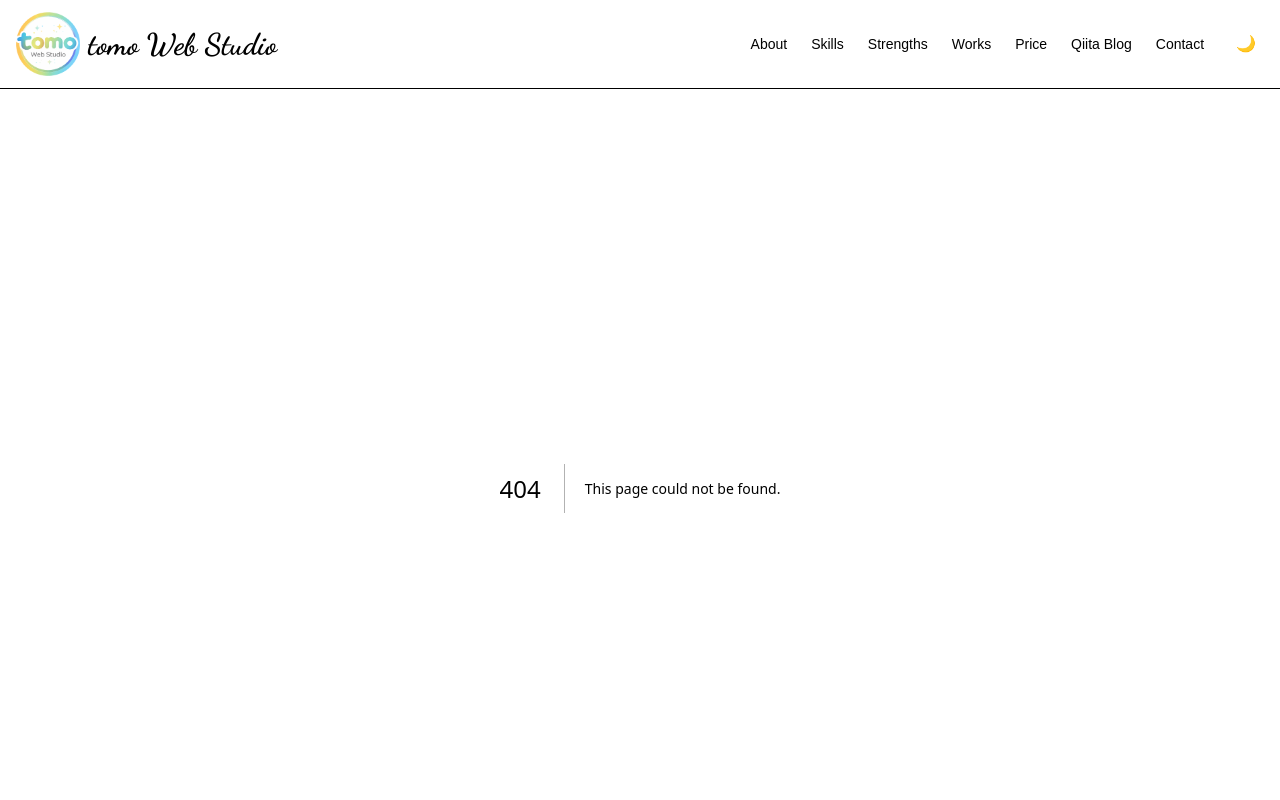
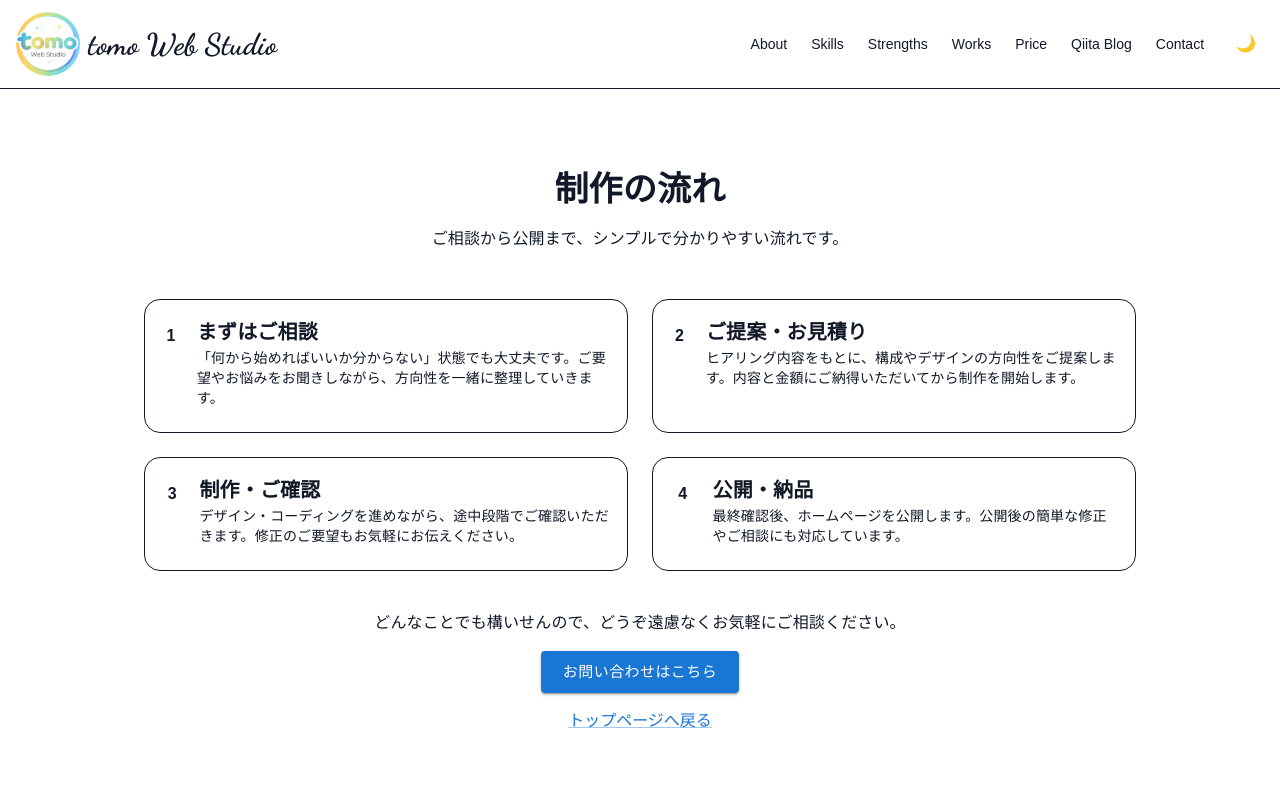
Before and after one commit to mizukami-0418/my-homepage, a Next.js app: page /workflow in a window 1280 px wide. Before the commit this address had no page. Shown: the top 800 px of the page. Built offline with nearby package versions, Linux system fonts and the light colour scheme.

Commit message:
feat: ソーシャルリンクの配置を中央に修正し、ターゲットオーディエンスセクションを追加

```diff
--- a/app/components/SocialLinks.tsx
+++ b/app/components/SocialLinks.tsx
@@ -26,7 +26,7 @@ export default function SocialLinks() {
     <Box
       sx={{
         display: "flex",
-        justifyContent: "left",
+        justifyContent: "center",
         gap: 3,
       }}
     >
--- a/app/components/about/AboutSection.tsx
+++ b/app/components/about/AboutSection.tsx
@@ -15,8 +15,7 @@ export default function AboutSection() {
             description={[
               "tomo ― 友達のように、共に歩む Web スタジオ",
               "tomo Web Studio の tomo には、「友達」と「共に」という二つの意味があります。",
-              "お客様にとって、気軽に相談でき、安心して任せられる存在であること。",
-              "そして、目的や想いを共有しながら、一緒に作り上げていくこと。それが私たちの願いです。",
+              "一人で事業をされている方が、安心して相談できる存在でありたい。",
               "小さなスタジオだからこそできる、丁寧で誠実な対応を大切にし、確かな信頼をお届けします。",
             ]}
           />
--- /dev/null
+++ b/app/components/audience/TargetAudienceSection.tsx
@@ -0,0 +1,93 @@
+"use client";
+
+import { Box, Button, Link, Paper, Typography } from "@mui/material";
+
+export function TargetAudienceSection() {
+  const items = [
+    "はじめてホームページを作ろうと考えている方",
+    "何を載せればいいのか分からず、なかなか進まない方",
+    "SNSだけでは少し信頼面が不安に感じる方",
+    "できるだけ費用を抑えて、無理なく始めたい方",
+    "専門用語が多い説明は正直ちょっと苦手な方",
+    "一人で相談できる相手が欲しいと感じている方",
+  ];
+
+  return (
+    <section className="bg-background py-20 border rounded-4xl">
+      <div className="mx-auto max-w-5xl px-4">
+        {/* Title */}
+        <div className="text-center mb-12">
+          <Typography variant="h4" component="h2" fontWeight="bold">
+            こんな方に、ぴったりです
+          </Typography>
+
+          <Typography variant="body1" className="mt-4">
+            ホームページを作りたいと思っても、
+            <br className="hidden sm:block" />
+            「何から始めればいいのか分からない」
+            そんな不安を感じている方も多いのではないでしょうか。
+          </Typography>
+        </div>
+
+        {/* Cards */}
+        <div className="grid gap-6 sm:grid-cols-2 lg:grid-cols-3">
+          {items.map((text) => (
+            <Paper
+              key={text}
+              elevation={0}
+              className="border border-border p-6"
+              sx={{
+                color: "var(--foreground)",
+                backgroundColor: "var(--background)",
+                borderRadius: 4,
+              }}
+            >
+              <Typography variant="body1">{text}</Typography>
+            </Paper>
+          ))}
+        </div>
+
+        {/* Footer message */}
+        <Box
+          component="section"
+          sx={{
+            textAlign: "center",
+            pt: { xs: 4, md: 8 },
+          }}
+        >
+          <Typography variant="body2">
+            「お願いすると、どんな流れになるの？」 そんな疑問をお持ちの方へ。
+          </Typography>
+
+          <Link
+            href="/workflow"
+            className="inline-flex"
+            sx={{
+              py: 2,
+            }}
+          >
+            制作の流れを見る →
+          </Link>
+
+          <Typography variant="body1">
+            ひとつでも当てはまれば、どうぞお気軽にご相談ください。
+          </Typography>
+          <Typography variant="body2">
+            「こんなことを聞いてもいいのかな？」という内容でも大丈夫です。
+          </Typography>
+          <Button
+            component={Link}
+            href="/contact"
+            variant="contained"
+            size="large"
+            sx={{
+              marginTop: 4,
+            }}
+          >
+            お問い合わせはこちら
+          </Button>
+        </Box>
+      </div>
+    </section>
+  );
+}
--- a/app/components/contact/ContactSection.tsx
+++ b/app/components/contact/ContactSection.tsx
@@ -9,6 +9,8 @@ export default function ContactSection() {
         ご相談だけでも問題ありません。
         <br />
         お気軽にご連絡ください。
+        <br />
+        無理な営業・契約の催促は一切ありません。
       </p>
       <Button component={Link} href="/contact" variant="contained" size="large">
         お問い合わせはこちら
--- a/app/components/hero/HeroSection.tsx
+++ b/app/components/hero/HeroSection.tsx
@@ -51,6 +51,10 @@ export default function HeroSection() {
           >
             Webサイト制作から小規模なシステム開発まで。
             <br />
+            個人事業主・フリーランスのためのやさしいホームページ制作。
+            <br />
+            「何から始めればいいか分からない」方も大歓迎です
+            <br />
             個人スタジオだからこそできる、 丁寧で誠実な Web 制作を行っています。
           </Typography>
 
--- a/app/components/pricing/PricingSection.tsx
+++ b/app/components/pricing/PricingSection.tsx
@@ -17,6 +17,10 @@ export default function PricingSection() {
               "LP制作：3万円〜",
               "小規模Webアプリ：10万円〜",
             ]}
+            description={[
+              "個人事業主の方向けに、必要な機能だけを厳選したプランです。",
+              "事前に必ずお見積りをご提示しますので、ご安心ください。",
+            ]}
           />
         }
         right={<SectionImage src="/images/pricing-image.jpg" alt="Pricing" />}
--- /dev/null
+++ b/app/components/workflow/WorkFlow.tsx
@@ -0,0 +1,109 @@
+"use client";
+
+import { Button, Card, CardContent, Link, Typography } from "@mui/material";
+
+type Step = {
+  step: number;
+  title: string;
+  description: string;
+};
+
+const steps: Step[] = [
+  {
+    step: 1,
+    title: "まずはご相談",
+    description:
+      "「何から始めればいいか分からない」状態でも大丈夫です。ご要望やお悩みをお聞きしながら、方向性を一緒に整理していきます。",
+  },
+  {
+    step: 2,
+    title: "ご提案・お見積り",
+    description:
+      "ヒアリング内容をもとに、構成やデザインの方向性をご提案します。内容と金額にご納得いただいてから制作を開始します。",
+  },
+  {
+    step: 3,
+    title: "制作・ご確認",
+    description:
+      "デザイン・コーディングを進めながら、途中段階でご確認いただきます。修正のご要望もお気軽にお伝えください。",
+  },
+  {
+    step: 4,
+    title: "公開・納品",
+    description:
+      "最終確認後、ホームページを公開します。公開後の簡単な修正やご相談にも対応しています。",
+  },
+];
+
+export function WorkflowSection() {
+  return (
+    <section className="py-20">
+      <div className="mx-auto max-w-5xl px-4">
+        {/* Title */}
+        <div className="text-center mb-12">
+          <Typography variant="h4" component="h2" fontWeight="bold">
+            制作の流れ
+          </Typography>
+          <Typography variant="body1" className="pt-4">
+            ご相談から公開まで、シンプルで分かりやすい流れです。
+          </Typography>
+        </div>
+
+        {/* Steps */}
+        <div className="grid gap-6 md:grid-cols-2">
+          {steps.map((step) => (
+            <Card
+              key={step.step}
+              elevation={0}
+              className="border"
+              sx={{
+                backgroundColor: "var(--background)",
+                color: "var(--foreground)",
+                borderRadius: 4,
+              }}
+            >
+              <CardContent className="p-6">
+                <div className="flex items-start gap-4">
+                  {/* Step Number */}
+                  <div className="flex h-10 w-10 items-center justify-center rounded-full bg-primary text-primary-foreground font-bold">
+                    {step.step}
+                  </div>
+
+                  {/* Text */}
+                  <div>
+                    <Typography variant="h6" fontWeight="bold">
+                      {step.title}
+                    </Typography>
+                    <Typography
+                      variant="body2"
+                      color="text-foreground"
+                      className="mt-2"
+                    >
+                      {step.description}
+                    </Typography>
+                  </div>
+                </div>
+              </CardContent>
+            </Card>
+          ))}
+        </div>
+        <div className="mt-10 flex flex-col items-center text-center">
+          <Typography variant="body1" className="pb-4">
+            どんなことでも構いせんので、どうぞ遠慮なくお気軽にご相談ください。
+          </Typography>
+          <Button
+            component={Link}
+            href="/contact"
+            variant="contained"
+            size="large"
+          >
+            お問い合わせはこちら
+          </Button>
+          <Link href="/" className="pt-4">
+            トップページへ戻る
+          </Link>
+        </div>
+      </div>
+    </section>
+  );
+}
--- a/app/contact/page.tsx
+++ b/app/contact/page.tsx
@@ -11,7 +11,9 @@ export default function ContactPage() {
       </Typography>
 
       <Typography align="center" sx={{ mb: 6 }}>
-        ご相談だけでも問題ありません。 お気軽にご連絡ください。
+        まずはご相談だけでも大丈夫です。お気軽にご連絡ください。
+        <br />
+        「こんなこと聞いていいのかな？」という内容も歓迎です
       </Typography>
 
       <ContactForm />
--- a/app/page.tsx
+++ b/app/page.tsx
@@ -8,6 +8,7 @@ import AboutSection from "./components/about/AboutSection";
 import ContactSection from "./components/contact/ContactSection";
 import { Container } from "@mui/material";
 import { BlogLink } from "./components/blog/BlogLink";
+import { TargetAudienceSection } from "./components/audience/TargetAudienceSection";
 
 export default function HomePage() {
   return (
@@ -17,6 +18,7 @@ export default function HomePage() {
         maxWidth="lg"
         sx={{ display: "flex", flexDirection: "column", gap: 12 }}
       >
+        <TargetAudienceSection />
         <ProblemsSection />
         <AboutSection />
         <ServicesSection />
--- /dev/null
+++ b/app/workflow/page.tsx
@@ -0,0 +1,5 @@
+import { WorkflowSection } from "../components/workflow/WorkFlow";
+
+export default function WorkFlowPage() {
+  return <WorkflowSection />;
+}
```
